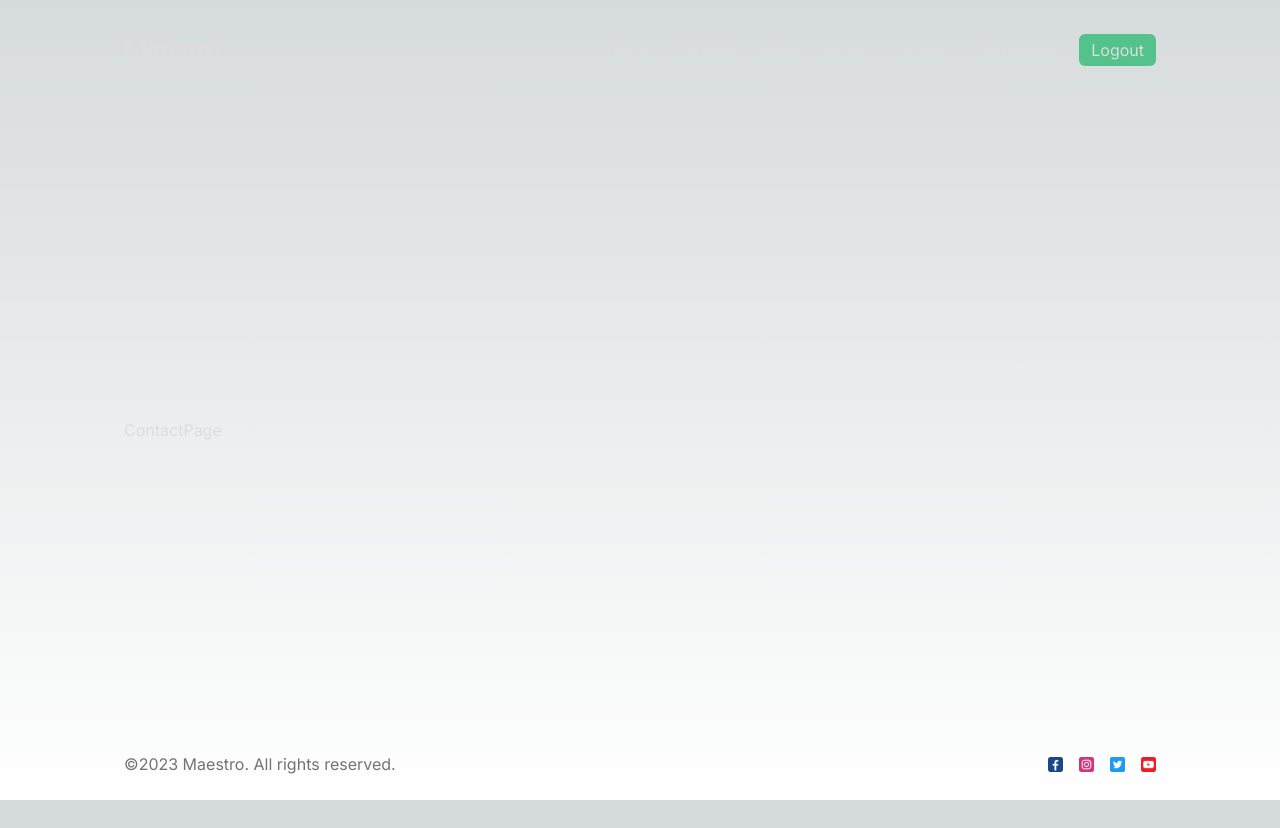
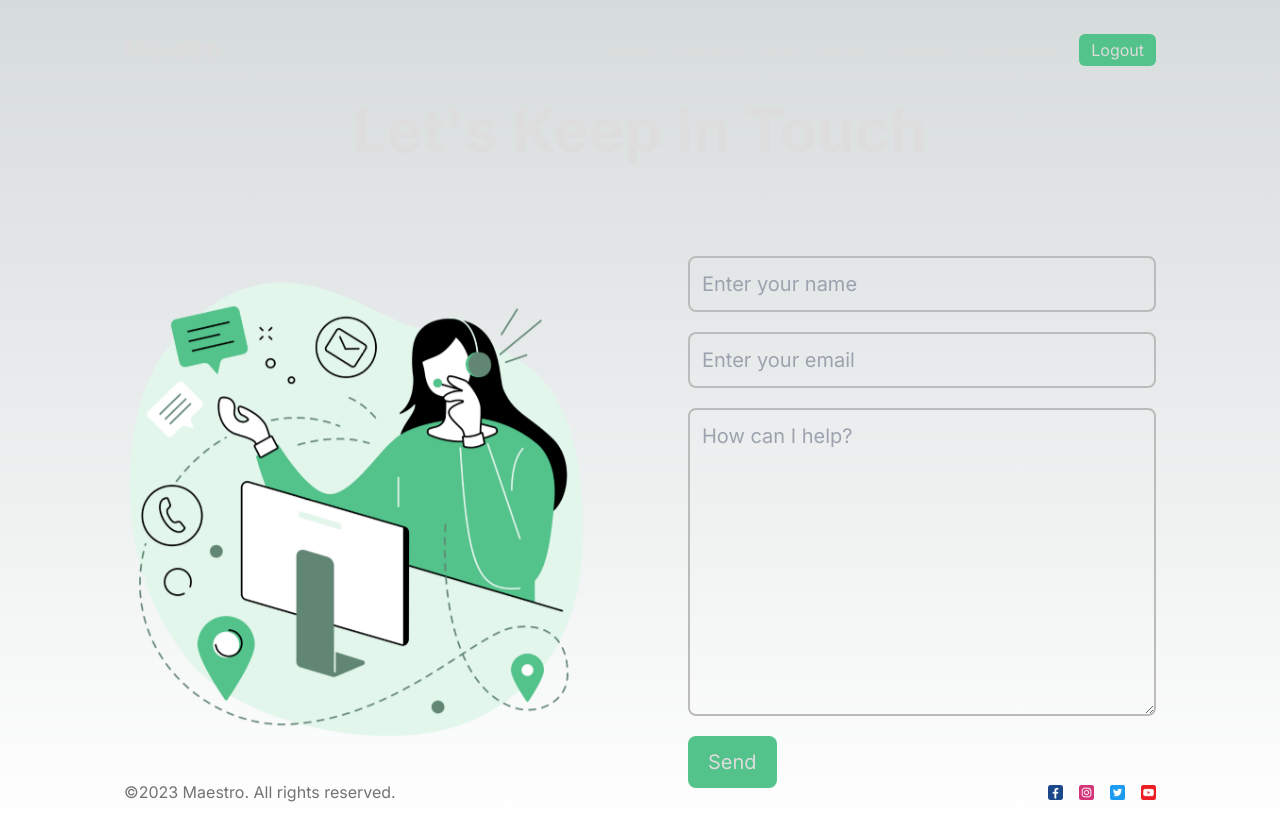
Before and after one commit to JerryDoran/next13-dev-agency, a Next.js app: page /contact in a window 1280 px wide. Before the commit the page ends 800 px from the top, so only its background shows below. Built offline with nearby package versions, Linux system fonts and the light colour scheme.

Commit message:
initial push to github

```diff
--- a/app/about/page.js
+++ b/app/about/page.js
@@ -9,18 +9,19 @@ export default function AboutPage() {
           fill={true}
           src='https://images.pexels.com/photos/3194521/pexels-photo-3194521.jpeg?auto=compress&cs=tinysrgb&w=1260&h=750&dpr=2'
           alt='meeting'
-          className='object-cover'
+          className='object-cover grayscale'
         />
-        <div className=''>
-          <h1 className=''>Digital Storytellers</h1>
-          <h2 className=''>Handcrafting award winning digital experiences</h2>
+        <div className='absolute bottom-[20px] left-[20px] bg-[#53c28b] p-2 text-white/90'>
+          <h1 className='text-3xl'>Digital Storytellers</h1>
+          <h2 className='text-xl'>
+            Handcrafting award winning digital experiences
+          </h2>
         </div>
       </div>
-      <div className=''>
-        <div className=''>
-          <div className=''>
-            <h1 className=''>Who we are</h1>
-            <p className=''>
+      <div className='flex gap-20'>
+        <div className='flex-1 mt-10 flex flex-col gap-8'>
+          <h1 className='text-3xl font-bold'>Who we are</h1>
+          <p className='text-lg text-justify'>
             Lorem ipsum dolor sit amet consectetur adipisicing elit. Suscipit
             perspiciatis ex, aspernatur dolor eius nesciunt, qui quas
             architecto, assumenda quam eligendi iste ea aut tempore id
@@ -34,19 +35,22 @@ export default function AboutPage() {
             voluptates.
           </p>
         </div>
-          <div className=''>
-            <h1 className=''>What we do</h1>
-            <p className=''>
+        <div className='flex-1 mt-10 flex flex-col gap-8'>
+          <h1 className='text-3xl font-bold'>What we do</h1>
+          <p className='text-lg text-justify'>
             Lorem ipsum dolor sit amet consectetur adipisicing elit. Suscipit
             perspiciatis ex, aspernatur dolor eius nesciunt, qui quas
             architecto, assumenda quam eligendi iste ea aut tempore id
             asperiores mollitia excepturi fugiat odit neque accusamus tenetur!
             Hic, molestiae
-              <br />- Dynamic Websites - Fast and Responive Mobile Apps -
-              Excellent Reliability
+            <br />
+            <br />- Dynamic Websites
+            <br />
+            <br />- Fast and Responive Mobile Apps
+            <br />
+            <br />- Excellent Reliability
           </p>
           <Button url='/contact' text='Contact' />
-          </div>
         </div>
       </div>
     </section>
--- a/app/contact/page.js
+++ b/app/contact/page.js
@@ -1,5 +1,43 @@
+import Button from '@/components/Button';
+import Image from 'next/image';
 import React from 'react';
 
 export default function ContactPage() {
-  return <div>ContactPage</div>;
+  return (
+    <div className=''>
+      <h1 className='text-6xl font-bold mb-24 text-center'>
+        Let's Keep In Touch
+      </h1>
+      <div className='flex items-center gap-24'>
+        <div className='flex-1 h-[500px] relative'>
+          <Image
+            src='/images/contact.png'
+            alt='contact me'
+            fill={true}
+            className='object-contain transition duration-3000 move'
+          />
+        </div>
+        <form className='flex flex-1 flex-col gap-5'>
+          <input
+            type='text'
+            placeholder='Enter your name'
+            className='p-3 bg-transparent outline-none text-[#bbb] border-2 border-[#bbb] text-xl rounded-lg'
+          />
+          <input
+            type='text'
+            placeholder='Enter your email'
+            className='p-3 bg-transparent outline-none text-[#bbb] border-2 border-[#bbb] text-xl rounded-lg'
+          />
+          <textarea
+            className='p-3 bg-transparent  outline-none text-[#bbb] border-2 border-[#bbb] text-xl rounded-lg'
+            placeholder='How can I help?'
+            id=''
+            cols='30'
+            rows='10'
+          ></textarea>
+          <Button url='#' text='Send' />
+        </form>
+      </div>
+    </div>
+  );
 }
--- a/app/globals.css
+++ b/app/globals.css
@@ -36,3 +36,16 @@ body {
   -webkit-background-clip: text;
   -webkit-text-fill-color: transparent;
 }
+
+.move {
+  animation: bounce 2.5s infinite ease alternate;
+}
+
+@keyframes bounce {
+  from {
+    transform: translateY(-15px);
+  }
+  to {
+    transform: translateY(0) scale(1.03);
+  }
+}
--- a/app/page.js
+++ b/app/page.js
@@ -18,7 +18,7 @@ export default function Home() {
         <Button text='See Our Work' url='/portfolio' />
       </div>
       <div className='flex-1'>
-        <Image src={hero} className='w-full object-cover' alt='hero' />
+        <Image src={hero} className='w-full object-cover move' alt='hero' />
       </div>
     </main>
   );
```
Lines whose indentation alone changed are shown as unchanged.
